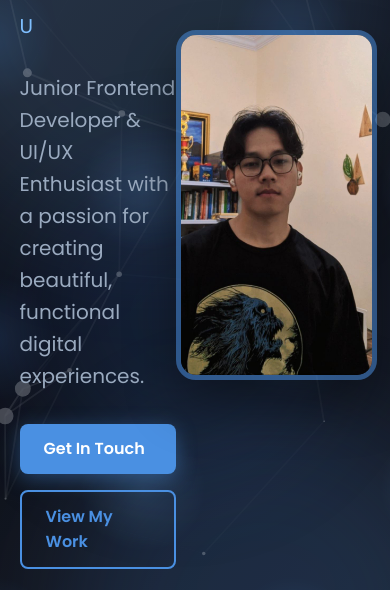
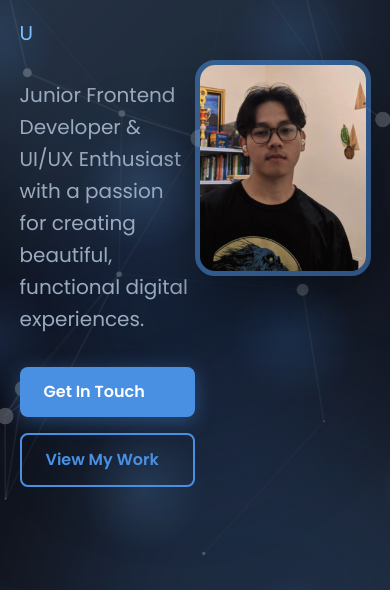
Before and after one commit to FEBRIAN80/febrian80.github.io, a plain HTML site: page index.html in a window 390 px wide. Shown: the part 254-844 px from the top of the page. Drawn offline with nearby package versions, Linux system fonts and the light colour scheme.

Commit message:
Commit sebelum rebase

```diff
--- a/css/styles.css
+++ b/css/styles.css
@@ -242,7 +242,6 @@ h2::after {
   max-width: 100%;
   height: auto;
   border-radius: 1rem;
-  box-shadow: 0 25px 50px rgba(0,0,0,0.3);
 }
 
 .skills-container {
@@ -718,3 +717,34 @@ footer {
   50% { transform: translate(0, 100px); }
   75% { transform: translate(-50px, 50px); }
 }
+html, body {
+  max-width: 100vw;
+  overflow-x: hidden;
+  touch-action: manipulation;
+}
+
+* {
+  -webkit-tap-highlight-color: transparent;
+}
+@media (max-width: 768px) {
+  .profile-pic {
+    max-width: 45vw;
+    height: auto;
+    top: auto;
+    right: auto;
+    position: relative;
+    transform: none;
+    display: block;
+    margin: 2rem auto;
+  }
+
+
+  .bg-wrapper,
+  .bg-gradient,
+  .bg-pattern,
+  .bg-shapes {
+    max-width: 100vw;
+    overflow-x: hidden;
+  }
+}
+.about-illustration img
--- a/index.html
+++ b/index.html
@@ -45,7 +45,7 @@
         <a href="#portfolio" class="btn btn-outline">View My Work</a>
       </div>
     </div>
-    <img src="asset/febrian.jpg" alt="Febrian Rizki" class="profile-pic" data-aos="fade-left">
+    <img src="asset/febrian.jpeg" alt="Febrian Rizki" class="profile-pic" data-aos="fade-left">
   </header>
 
   <section id="about">
```
Also changed, not shown: asset/febrian.jpeg (added), asset/febrian.jpg (deleted).
